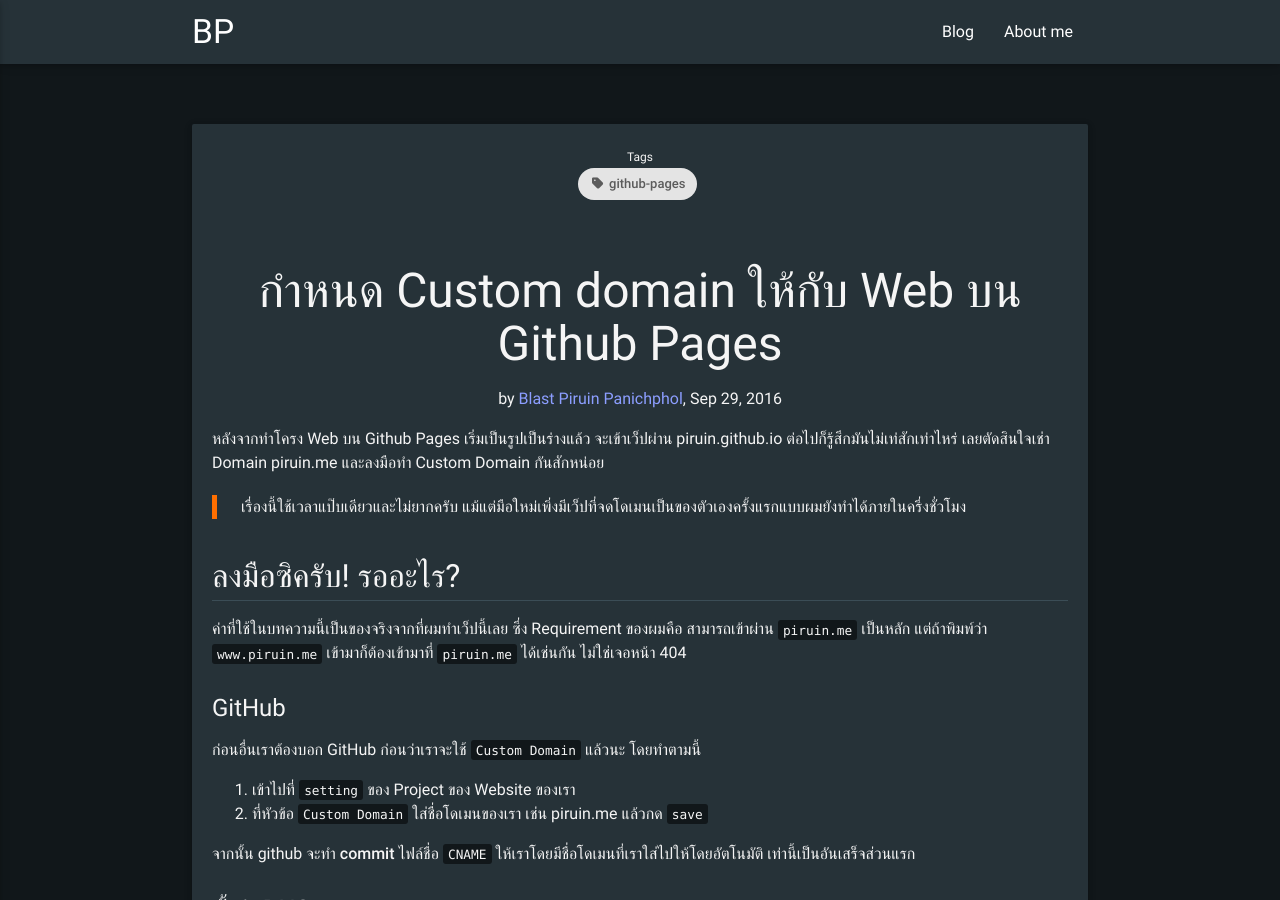
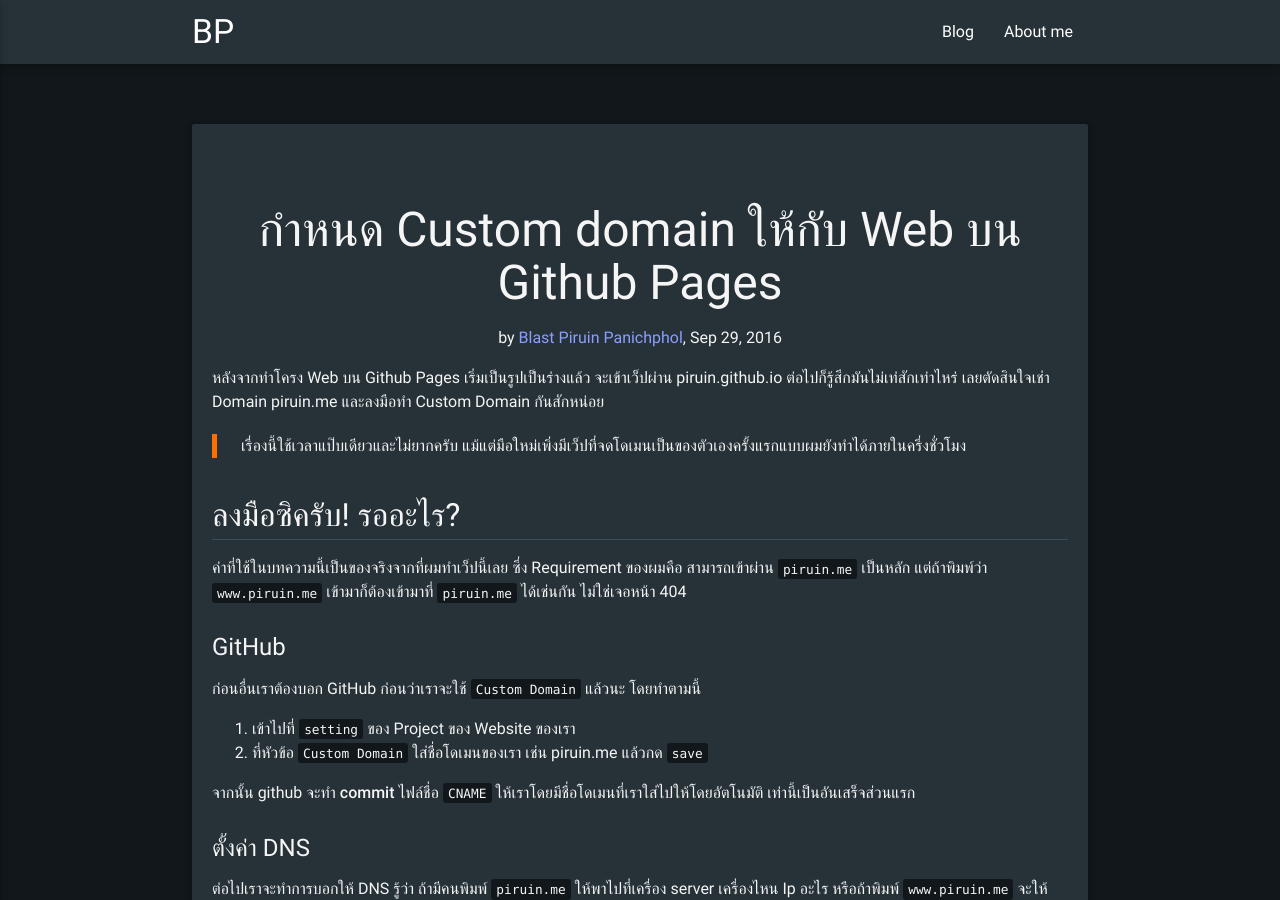
Before and after one commit to piruin/piruin.github.io, a Jekyll site: the page built from _posts/2016-09-29-github-pages-custom-domain.markdown, in a window 1280 px wide and 900 px high. Built offline with Jekyll 4.4.1, drawn with Linux system fonts in a browser that asks for light colours; nearby versions of some CDN libraries; comment, search, counter and statistics services are not loaded.

Commit message:
move post's tag to footer

```diff
--- a/_layouts/post.html
+++ b/_layouts/post.html
@@ -3,7 +3,6 @@
 ---
 <article class="card-panel post">
 <header class="center-align">
-  {% include tags.html %}
   <h1>{{ page.title | escape }}</h1>
   {% if page.author %}
   by <a href="{{ page.author-url }}" rel="author">{{page.author}}</a>,
@@ -14,6 +13,7 @@
 </header>
 {{ content }}
 <footer class="row" style="margin-top:60px;">
+  {% include tags.html %}
   <div class="col s6 share">
     <small>Share this</small><br />
     <div class="valign-wrapper">
```
